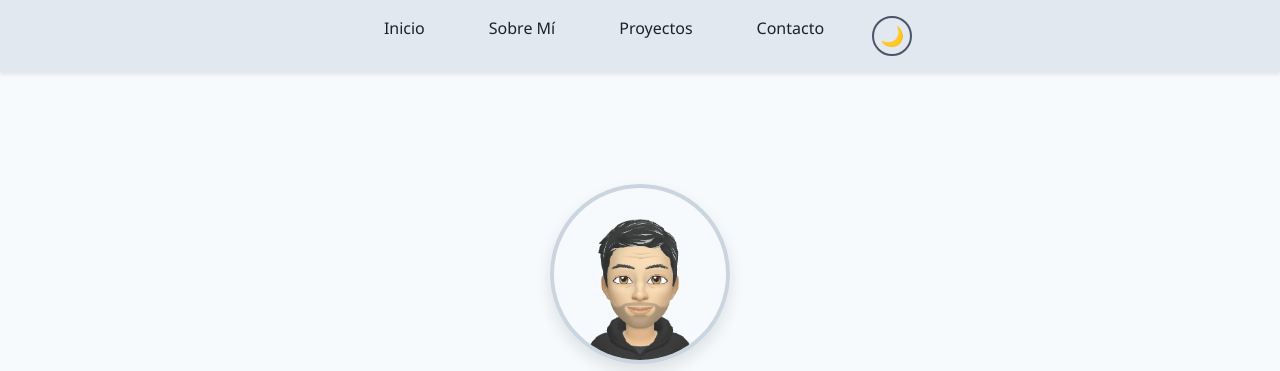
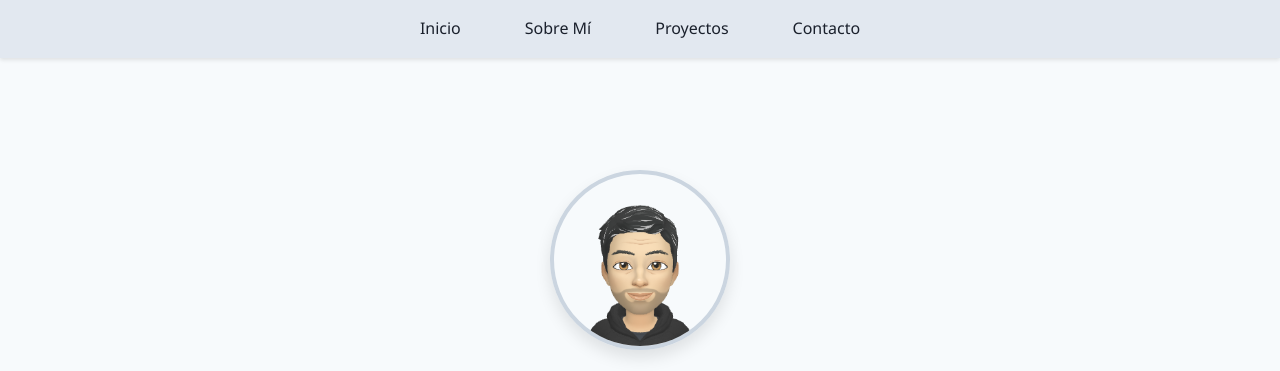
Before and after one commit to DayverDelahoz/personalWeb, a plain HTML site: page index.html in a window 1280 px wide. Shown: the top 371 px of the page. Drawn offline with Linux system fonts and the light colour scheme.

Commit message:
Update index

```diff
--- a/index.html
+++ b/index.html
@@ -14,7 +14,6 @@
                 <li><a href="sobre-mi.html">Sobre Mí</a></li>
                 <li><a href="proyectos.html">Proyectos</a></li>
                 <li><a href="contacto.html">Contacto</a></li>
-                <li><button id="toggle-theme" class="theme-toggle">🌙</button></li>
             </ul>
         </nav>
     </header>
```
